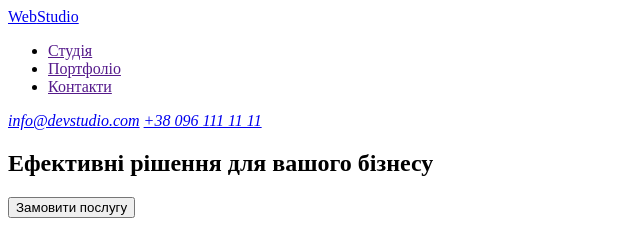
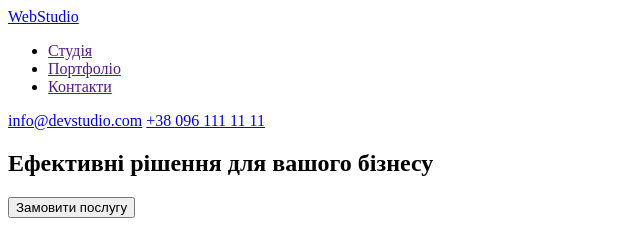
Before and after one commit to MelnykovSV/goit-markup-hw-01, a plain HTML site: page index.html in a window 1280 px wide. Shown: the top 235 px of the page, 0-640 px from the left. Drawn offline with Linux system fonts and the light colour scheme.

Commit message:
minor corrections

```diff
--- a/index.html
+++ b/index.html
@@ -4,7 +4,7 @@
     <meta charset="UTF-8" />
     <meta http-equiv="X-UA-Compatible" content="IE=edge" />
     <meta name="viewport" content="width=device-width, initial-scale=1.0" />
-    <title>WebStudio</title>
+    <title>Студія</title>
   </head>
   <body>
     <header class="header">
@@ -23,13 +23,13 @@
             <a href="" class="nav-menu__link">Контакти</a>
           </li>
         </ul>
-        <address class="nav-contacts">
-          <a href="mailto:" lang="en" class="nav-contacts__email"
-            >info@devstudio.com</a
-          >
-          <a href="tel:+" class="nav-contacts__tel">+38 096 111 11 11</a>
-        </address>
       </nav>
+      <div class="header-contacts">
+        <a href="mailto:" lang="en" class="header-contacts__email"
+          >info@devstudio.com</a
+        >
+        <a href="tel:+" class="header-contacts__tel">+38 096 111 11 11</a>
+      </div>
     </header>
     <main class="main">
       <div>
@@ -39,6 +39,7 @@
         </section>
       </div>
       <section class="benefits">
+        <!--Позже спрятать этот h2-->
         <h2 class="benefits__title">Наші переваги</h2>
         <ul class="benefits__list">
           <li class="benefits-item">
```
